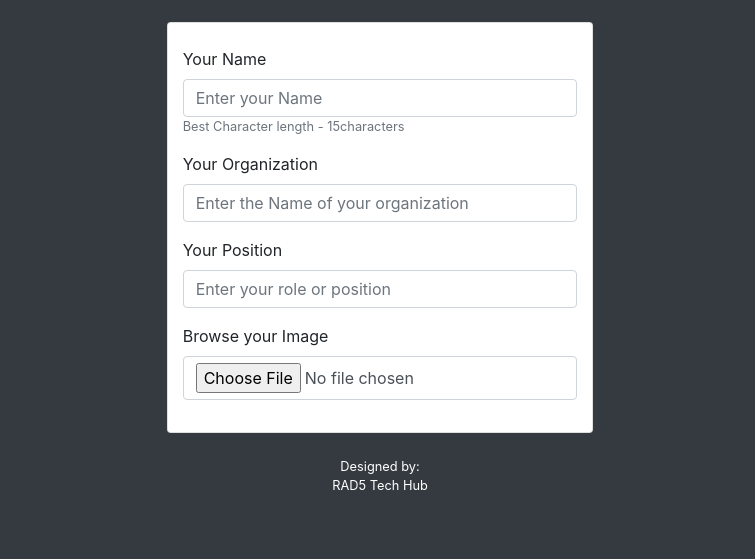
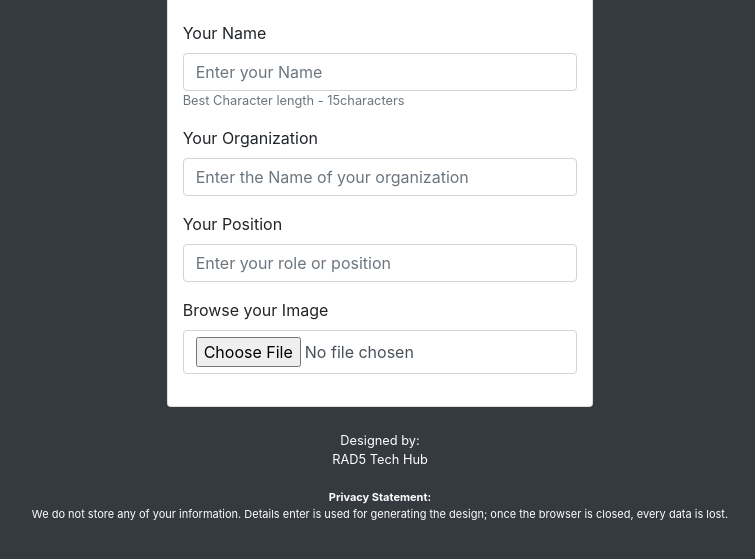
Before and after one commit to rad5-tech-hub/afrilabs-annual-gathering, a plain HTML site: page index.html in a window 1280 px wide. Shown: the part 229-788 px from the top of the page, without its empty margins (260-1015 px from the left). Drawn offline with Linux system fonts and the light colour scheme.

Commit message:
Added privacy and removed viewport

```diff
--- a/index.html
+++ b/index.html
@@ -3,7 +3,7 @@
     <head>
         <meta charset="utf-8">
         <title>Generate your #IwillBeAttendigAfrilabsAnnualGathering Design</title>
-        <meta name="viewport" content="width=device-width, initial-scale=1">
+        <!-- <meta name="viewport" content="width=device-width, initial-scale=1"> -->
 
         <script src="html2canvas.min.js"></script>
         <script src="FileSaver.min.js"></script>
@@ -249,6 +249,10 @@
             <div class="footer small pt-4 text-white">
                 Designed by: <a href="https://rad5.com.ng" target="_blank">RAD5 Tech Hub</a>
             </div>
+
+            <div style="margin-top: 20px; color: white; font-size: 11px;">
+                <strong>Privacy Statement:</strong> We do not store any of your information. Details enter is used for generating the design; once the browser is closed, every data is lost.
+            </div>
         </div>
     </body>
 </html>
```
